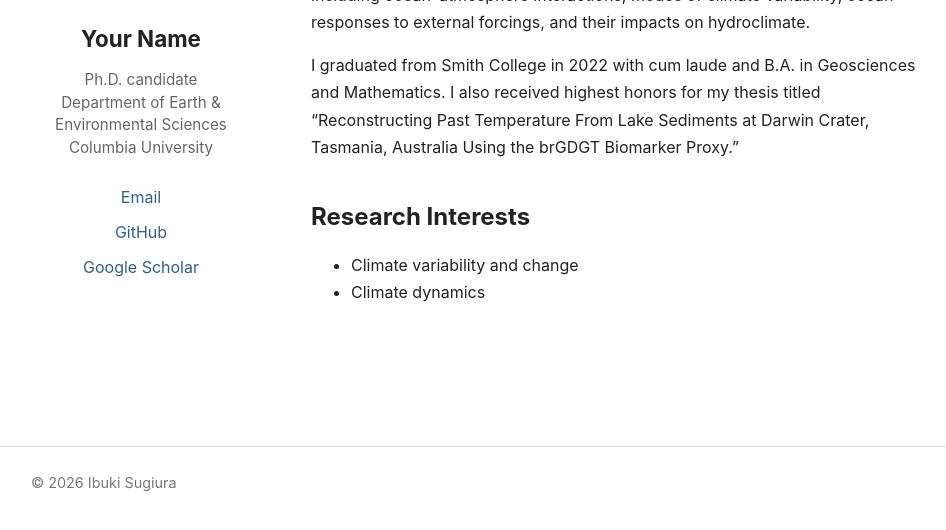
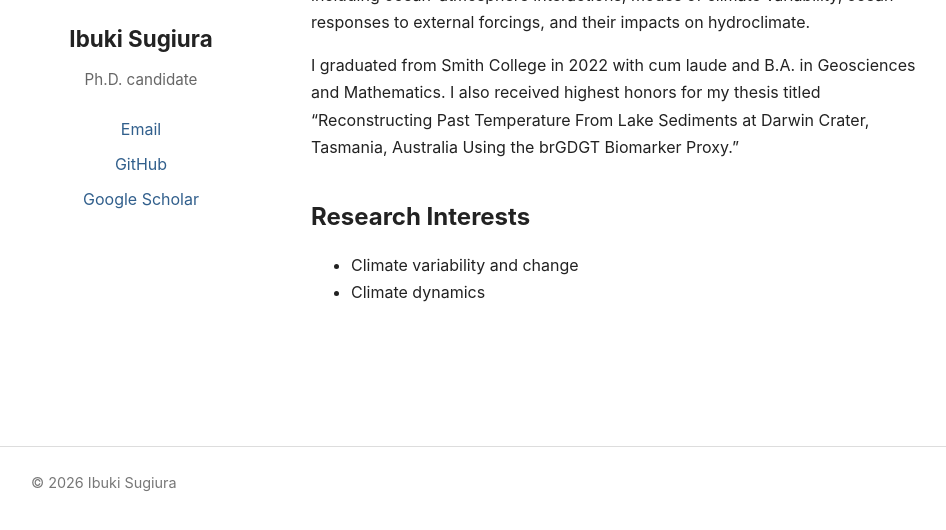
Before and after one commit to isugiura/isugiura.github.io, a Jekyll site: the page built from index.md, in a window 1280 px wide, cut to the strip 314-844 px from the top of the page. Shown: the whole strip, without its empty margins (159-1105 px from the left). Built offline with Jekyll 4.4.1, drawn with Linux system fonts in a browser that asks for light colours.

Commit message:
Update index.md

```diff
--- a/index.md
+++ b/index.md
@@ -8,17 +8,15 @@ title: Home
   <aside class="profile-sidebar">
 
     <img
-      src="{{ '/assets/images/profile.jpg' | relative_url }}"
+      src="{{ '/assets/images/profile.JPG' | relative_url }}"
       alt="Your Name"
       class="profile-photo"
     >
 
-    <h2>Your Name</h2>
+    <h2>Ibuki Sugiura</h2>
 
     <p class="profile-position">
       Ph.D. candidate<br>
-      Department of Earth & Environmental Sciences<br>
-      Columbia University
     </p>
 
     <div class="profile-links">
```
